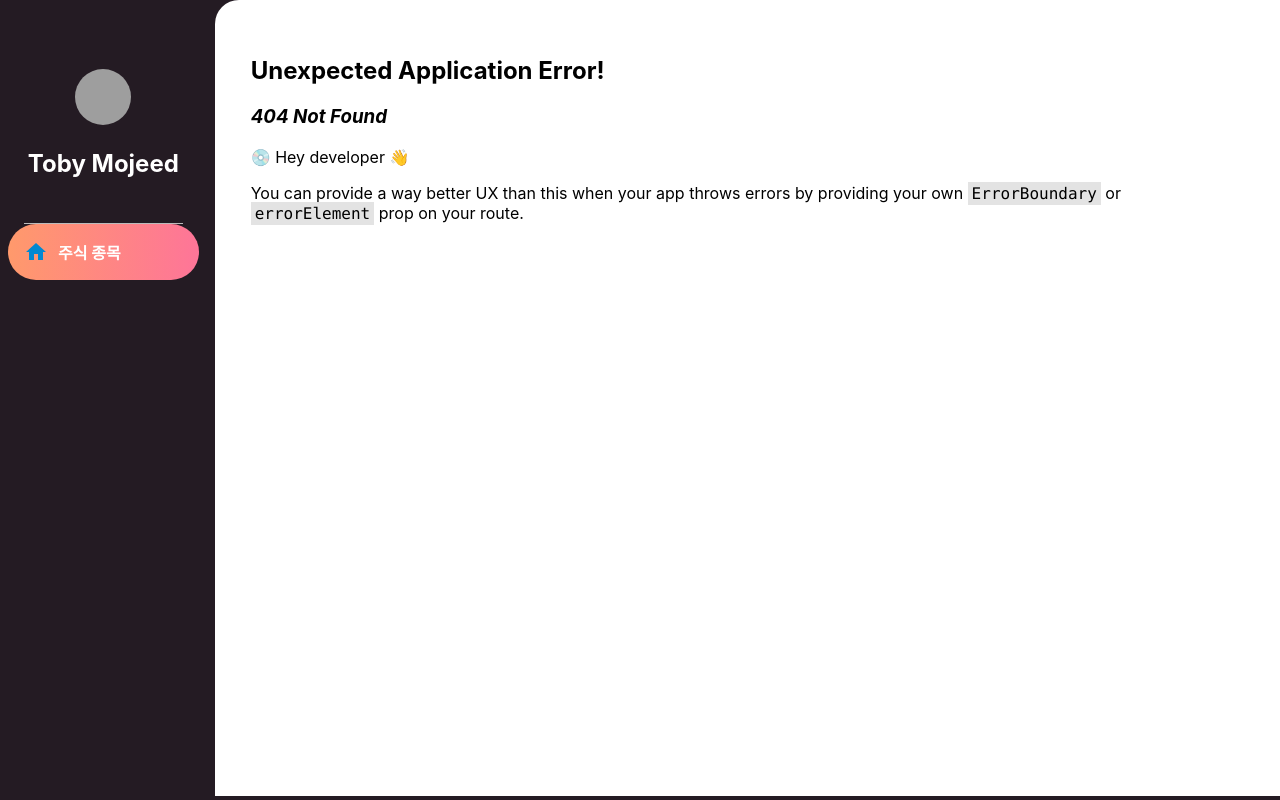
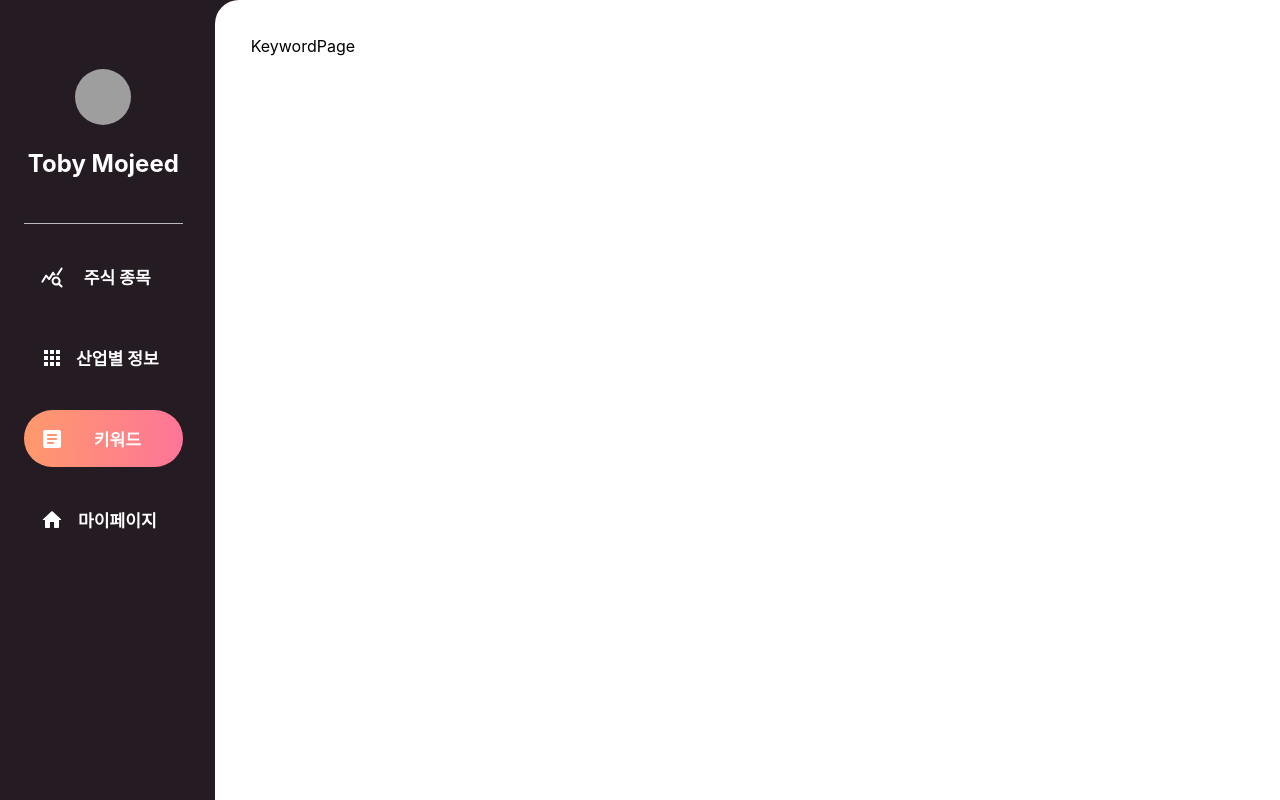
Before and after one commit to SSAFY-Stockey/Stockey_v1, a React (Create React App) app in the folder frontend/: page /keyword in a window 1280 px wide. Before the commit this address had no page. Built offline with nearby package versions, Linux system fonts and the light colour scheme; grey boxes are pictures that could not be loaded.

Commit message:
feat : Navbar 컴포넌트 1차 완료

```diff
--- a/frontend/src/App.tsx
+++ b/frontend/src/App.tsx
@@ -1,12 +1,44 @@
-import React from "react"
-import { RouterProvider } from "react-router-dom"
+import { BrowserRouter, Routes, Route } from "react-router-dom"
 import "./App.css"
-import router from "./pages"
+
+// 페이지 컴포넌트
+import MyPage from "./pages/MyPage"
+import IndustryDetailPage from "./pages/IndustryDetailPage"
+import IndustryMainPage from "./pages/IndustryMainPage"
+import StockDetailPage from "./pages/StockDetailPage"
+import StockMainPage from "./pages/StockMainPage"
+import KeywordPage from "./pages/KeywordPage"
+
+// 스타일 적용
+import Grid from "@mui/material/Grid"
+import MainSection from "./components/common/Background/MainSection"
+import Navbar from "./components/common/Navbar/Navbar"
 
 function App() {
   return (
     <>
-      <RouterProvider router={router} />
+      <BrowserRouter>
+        <Grid container spacing={1}>
+          <Grid item xs={2}>
+            <Navbar />
+          </Grid>
+          <Grid item xs={10}>
+            <MainSection>
+              <Routes>
+                <Route path="/" element={<MyPage />} />
+                <Route path="/stock" element={<StockMainPage />} />
+                <Route path="/stock/:stockName" element={<StockDetailPage />} />
+                <Route path="/industry" element={<IndustryMainPage />} />
+                <Route
+                  path="/industry/:industryName"
+                  element={<IndustryDetailPage />}
+                />
+                <Route path="/keyword" element={<KeywordPage />} />
+              </Routes>
+            </MainSection>
+          </Grid>
+        </Grid>
+      </BrowserRouter>
     </>
   )
 }
--- a/frontend/src/components/common/Background/MainSection.tsx
+++ b/frontend/src/components/common/Background/MainSection.tsx
@@ -12,7 +12,7 @@ const MainSection = styled.div`
   padding: 36px 36px 0px 36px;
 
   // 세로 크기
-  height: 95vh;
+  height: calc(99.5vh - 32px);
 `
 
 export default MainSection
--- a/frontend/src/components/common/Navbar/Navbar.tsx
+++ b/frontend/src/components/common/Navbar/Navbar.tsx
@@ -1,13 +1,33 @@
 import ProfileInfo from "./ProfileInfo"
 import PageLinkBtn from "./PageLinkBtn"
 import styled from "styled-components"
+import { useLocation } from "react-router-dom"
 
 const Navbar = () => {
+  const curPath = useLocation().pathname
+
+  const isSeleted = (name: string) => {
+    if (curPath.startsWith("/stock") && name === "주식 종목") {
+      return true
+    } else if (curPath.startsWith("/industry") && name === "산업별 정보") {
+      return true
+    } else if (curPath.startsWith("/keyword") && name === "키워드") {
+      return true
+    } else if (curPath === "/" && name === "마이페이지") {
+      return true
+    } else {
+      return false
+    }
+  }
+
   return (
     <>
       <NavbarDiv>
         <ProfileInfo />
-        <PageLinkBtn />
+        <PageLinkBtn name="주식 종목" selected={isSeleted("주식 종목")} />
+        <PageLinkBtn name="산업별 정보" selected={isSeleted("산업별 정보")} />
+        <PageLinkBtn name="키워드" selected={isSeleted("키워드")} />
+        <PageLinkBtn name="마이페이지" selected={isSeleted("마이페이지")} />
       </NavbarDiv>
     </>
   )
--- a/frontend/src/components/common/Navbar/PageLinkBtn.tsx
+++ b/frontend/src/components/common/Navbar/PageLinkBtn.tsx
@@ -1,26 +1,65 @@
-import styled from "styled-components"
-import SvgIcon, { SvgIconProps } from "@mui/material/SvgIcon"
+import React from "react"
+import styled, { keyframes } from "styled-components"
+// mui icon
+import HomeRoundedIcon from "@mui/icons-material/HomeRounded"
+import QueryStatsRoundedIcon from "@mui/icons-material/QueryStatsRounded"
+import AppsRoundedIcon from "@mui/icons-material/AppsRounded"
+import ArticleRoundedIcon from "@mui/icons-material/ArticleRounded"
+import { useNavigate } from "react-router-dom"
 
-function HomeIcon(props: SvgIconProps) {
-  return (
-    <SvgIcon {...props}>
-      <path d="M10 20v-6h4v6h5v-8h3L12 3 2 12h3v8z" />
-    </SvgIcon>
-  )
+type PageLinkBtnProps = {
+  name: string
+  selected: boolean
 }
 
-const PageLinkBtn = () => {
+const PageLinkBtn = ({ name, selected }: PageLinkBtnProps) => {
+  // 이동함수 작성
+  const navigate = useNavigate()
+  const handleBtnClick = () => {
+    navigate(
+      name === "주식 종목"
+        ? "/stock"
+        : name === "산업별 정보"
+        ? "/industry"
+        : name === "키워드"
+        ? "/keyword"
+        : "/"
+    )
+  }
+
   return (
     <>
-      <PageLinkBtnDiv>
-        <HomeIcon color="info" />
-        <div>주식 종목</div>
+      <PageLinkBtnDiv
+        className={selected ? "selected" : undefined}
+        onClick={handleBtnClick}
+      >
+        {name === "주식 종목" ? (
+          <QueryStatsRoundedIcon />
+        ) : name === "산업별 정보" ? (
+          <AppsRoundedIcon />
+        ) : name === "키워드" ? (
+          <ArticleRoundedIcon />
+        ) : (
+          <HomeRoundedIcon />
+        )}
+        <PageLinkText>{name}</PageLinkText>
       </PageLinkBtnDiv>
     </>
   )
 }
 
 export default PageLinkBtn
+
+// 호버링 애니메이션
+const BtnHoverAnime = keyframes`
+  from {
+    background: none;
+  }
+  to {
+    background: linear-gradient(92.18deg, #ff996c 1.48%, #fe7598 98.93%);
+    // background-color: white;
+  }
+`
 
 const PageLinkBtnDiv = styled.div`
   // 레이아웃
@@ -31,14 +70,42 @@ const PageLinkBtnDiv = styled.div`
   gap: 10px;
 
   // 크기
-  width: 100%;
+  width: 80%;
 
   // 형태
-  background: linear-gradient(92.18deg, #ff996c 1.48%, #fe7598 98.93%);
   border-radius: 100px;
 
   // 글자
   font-weight: bold;
-  font-size: 16px;
+  font-size: calc(12px + 0.4vw);
   color: white;
+
+  // 마진
+  margin-top: 24px;
+
+  // transition
+  transition: all 0.25s ease;
+
+  // 드래그 방지
+  -webkit-user-select: none;
+  -moz-user-select: none;
+  -ms-user-select: none;
+  user-select: none;
+
+  // 커서
+  cursor: pointer;
+
+  &.selected {
+    background: linear-gradient(92.18deg, #ff996c 1.48%, #fe7598 98.93%);
+  }
+  &:hover {
+    animation: ${BtnHoverAnime} 0s 0s ease 1 forwards;
+    transform: scale(1.1, 1.1);
+  }
 `
+
+const PageLinkText = styled.div`
+  color: inherit;
+  text-align: center;
+  width: calc(100% - 40px);
+`
--- a/frontend/src/index.tsx
+++ b/frontend/src/index.tsx
@@ -6,11 +6,6 @@ import reportWebVitals from "./reportWebVitals"
 import { RecoilRoot } from "recoil"
 import { QueryClient, QueryClientProvider } from "react-query"
 
-// 스타일 적용
-import Grid from "@mui/material/Grid"
-import MainSection from "./components/common/Background/MainSection"
-import Navbar from "./components/common/Navbar/Navbar"
-
 const root = ReactDOM.createRoot(document.getElementById("root") as HTMLElement)
 const queryClient = new QueryClient()
 
@@ -18,16 +13,7 @@ root.render(
   <React.StrictMode>
     <RecoilRoot>
       <QueryClientProvider client={queryClient}>
-        <Grid container spacing={1}>
-          <Grid item xs={2}>
-            <Navbar />
-          </Grid>
-          <Grid item xs={10}>
-            <MainSection>
-              <App />
-            </MainSection>
-          </Grid>
-        </Grid>
+        <App />
       </QueryClientProvider>
     </RecoilRoot>
   </React.StrictMode>
--- /dev/null
+++ b/frontend/src/pages/KeywordPage.tsx
@@ -0,0 +1,9 @@
+const KeywordPage = () => {
+  return (
+    <>
+      <div>KeywordPage</div>
+    </>
+  )
+}
+
+export default KeywordPage
```
